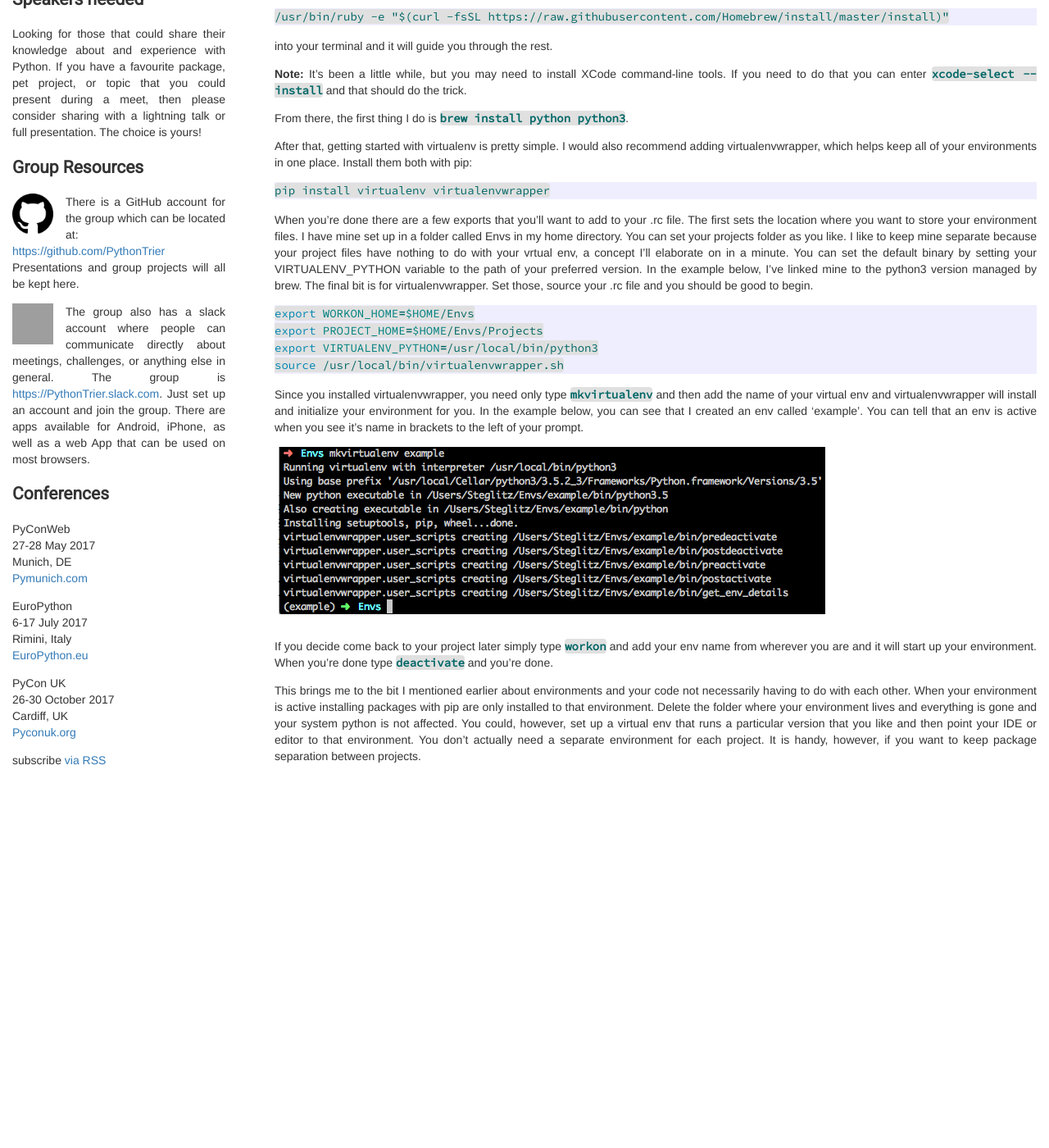
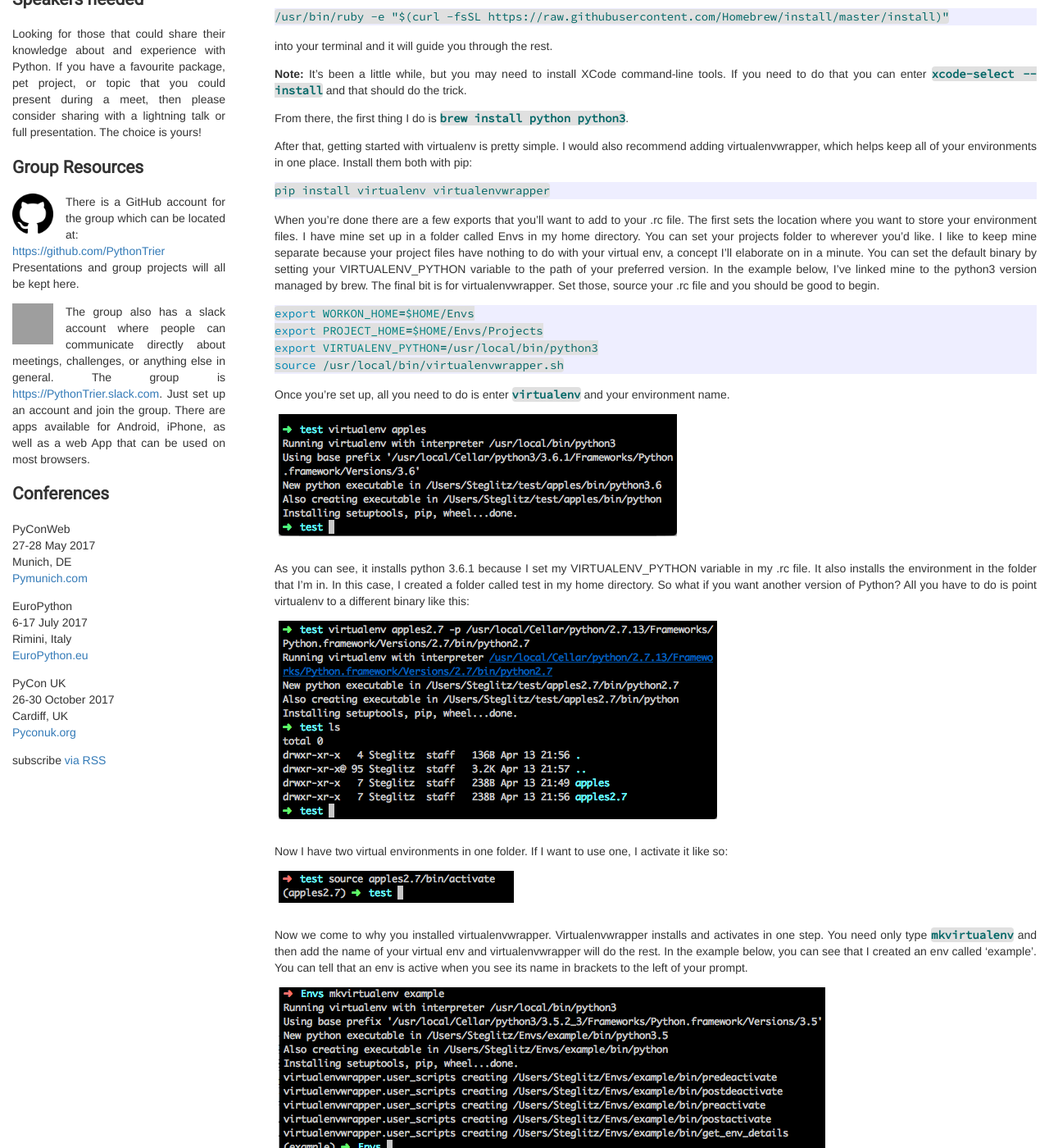
Before and after one commit to PythonTrier/pythontrier.github.io, a Jekyll site: the page built from _posts/2017-04-13-Virtual-Environments.md, in a window 1280 px wide and 1400 px high, scrolled down 336 px. Shown: the whole window at 82% size. Built offline with Jekyll 4.4.1, drawn with Linux system fonts in a browser that asks for light colours; before the commit the page ends 1287 px from its top, so only the background shows below that; some of the changed text lies outside the part shown; grey boxes are pictures that could not be loaded.

Commit message:
Finishes article.

````diff
--- a/_posts/2017-04-13-Virtual-Environments.md
+++ b/_posts/2017-04-13-Virtual-Environments.md
@@ -32,10 +32,11 @@ pip install virtualenv virtualenvwrapper
 <!--break-->
 When you're done there are a few exports that you'll want to add to your .rc file. The first sets the location where you
 want to store your environment files. I have mine set up in a folder called Envs in my home directory. You can set your
-projects folder as you like. I like to keep mine separate because your project files have nothing to do with your vrtual
-env, a concept I'll elaborate on in a minute. You can set the default binary by setting your VIRTUALENV_PYTHON variable
-to the path of your preferred version. In the example below, I've linked mine to the python3 version managed by brew.
-The final bit is for virtualenvwrapper. Set those, source your .rc file and you should be good to begin.
+projects folder to wherever you'd like. I like to keep mine separate because your project files have nothing to do with
+your virtual env, a concept I'll elaborate on in a minute. You can set the default binary by setting your
+VIRTUALENV_PYTHON variable to the path of your preferred version. In the example below, I've linked mine to the python3
+version managed by brew. The final bit is for virtualenvwrapper. Set those, source your .rc file and you should be good
+to begin.
 
 ```bash
 export WORKON_HOME=$HOME/Envs
@@ -43,20 +44,38 @@ export PROJECT_HOME=$HOME/Envs/Projects
 export VIRTUALENV_PYTHON=/usr/local/bin/python3
 source /usr/local/bin/virtualenvwrapper.sh
 ```
+Once you're set up, all you need to do is enter ```virtualenv``` and your environment name.
 
-Since you installed virtualenvwrapper, you need only type ```mkvirtualenv``` and then add the name of your virtual env
-and virtualenvwrapper will install and initialize your environment for you. In the example below, you can see that I
-created an env called 'example'.  You can tell that an env is active when you see it's name in brackets to the left of
-your prompt.
+<img src="/images/venv_apples.png" alt="Creating a virtual environment" align="center">
+
+As you can see, it installs python 3.6.1 because I set my VIRTUALENV_PYTHON variable in my .rc file. It also installs
+the environment in the folder that I'm in. In this case, I created a folder called test in my home directory. So what if
+you want another version of Python? All you have to do is point virtualenv to a different binary like this:
+
+<img src="/images/venv_apples2.7.png" alt="Chooseing a specific version of Python" align="center">
+
+Now I have two virtual environments in one folder. If I want to use one, I activate it like so:
+
+ <img src="/images/venv_apples2.7_activate.png" alt="Activating a virtual environment" align="center">
+
+Now we come to why you installed virtualenvwrapper. Virtualenvwrapper installs and activates in one step. You need only
+type ```mkvirtualenv``` and then add the name of your virtual env and virtualenvwrapper will do the rest. In the example
+below, you can see that I created an env called 'example'. You can tell that an env is active when you see its name in
+brackets to the left of your prompt.
 
 <img src="/images/VirtualEnv1.png" alt="Creating a virtual environment" align="center">
 
-If you decide come back to your project later simply type ```workon``` and add your env name from wherever you are and
+If you come back to your project later, simply type ```workon``` and add your env name from wherever you are and
 it will start up your environment. When you're done type ```deactivate``` and you're done.
 
 This brings me to the bit I mentioned earlier about environments and your code not necessarily having to do with each
-other.  When your environment is active installing packages with pip are only installed to that environment. Delete the
-folder where your environment lives and everything is gone and your system python is not affected. You could, however,
-set up a virtual env that runs a particular version that you like and then point your IDE or editor to that environment.
- You don't actually need a separate environment for each project. It is handy, however, if you want to keep package
- separation between projects.
+other.  When your environment is active, pip only installs packages to that environment. Delete the folder where your
+environment lives and everything is gone and your system python remains unaffected. You could, however, set up a virtual
+env that runs a particular version that you like and then point your IDE or editor to that environment. You don't
+actually need a separate environment for each project. It is handy, however, if you want to keep package separation
+between projects.
+
+If you're interested in more details about virtualenvwrapper, you can read about it in their
+[docs](https://virtualenvwrapper.readthedocs.io/en/latest/command_ref.html). They have several usefull commands that
+make life easier. I hope this has been helpful. It's been
+very usefull for me, and I hope you find it to be the same. Happy coding!
````
Also changed, not shown: other parts of _posts/2017-04-13-Virtual-Environments.md (+1 -1 lines).
